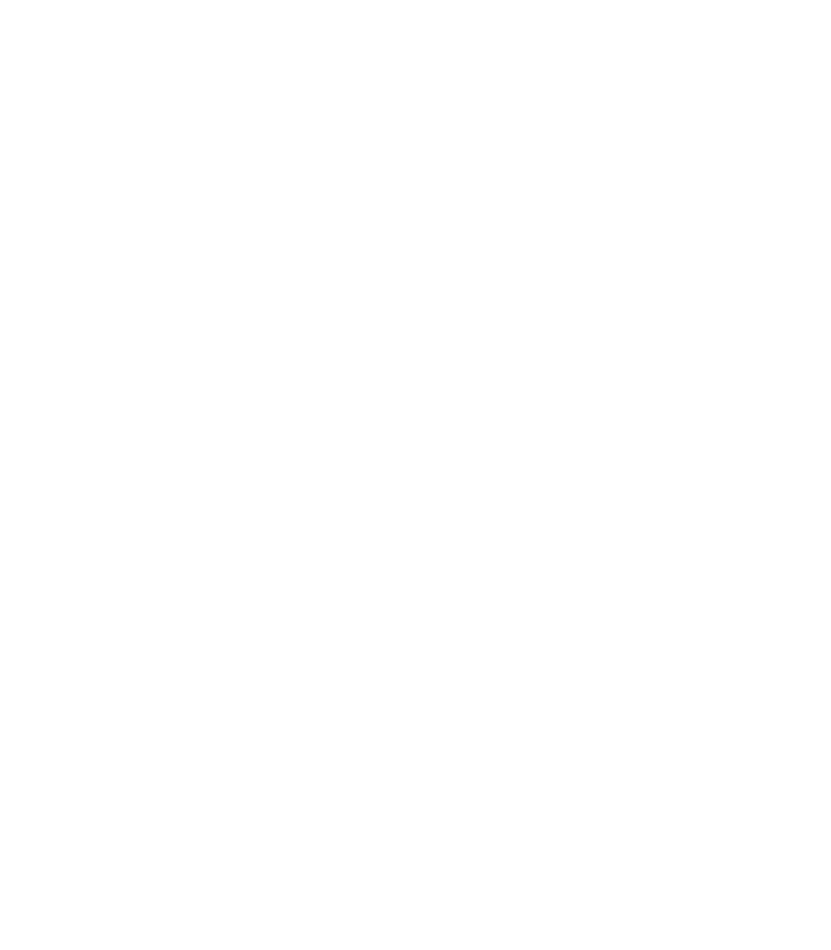
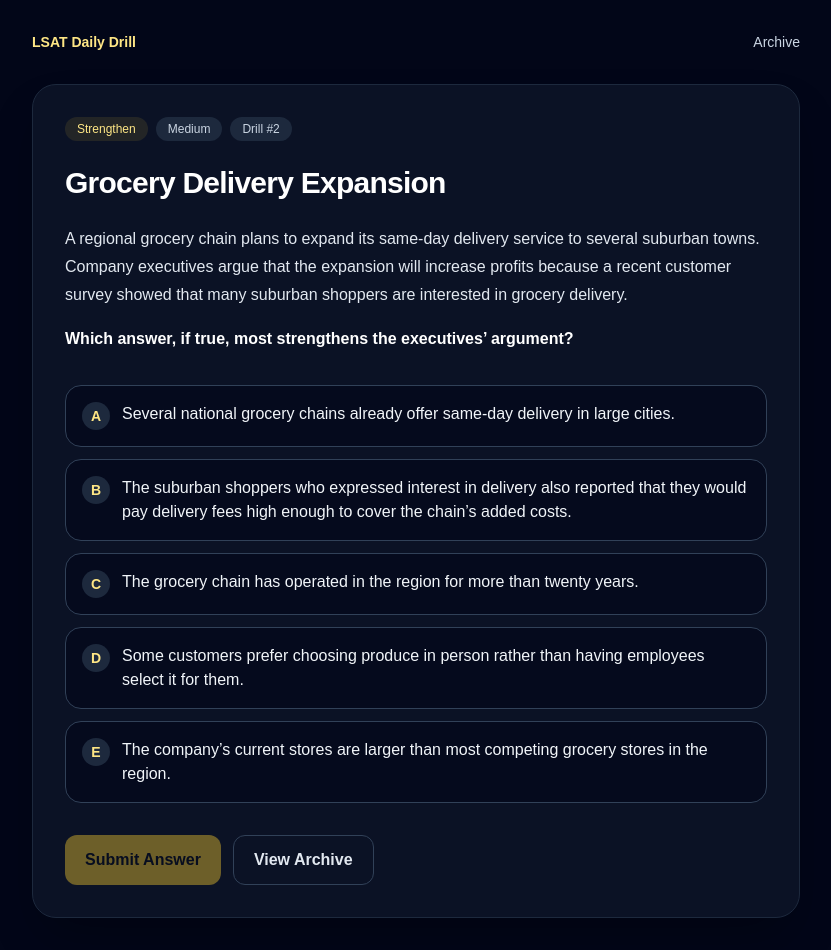
Before and after one commit to palanichocku/lsat-daily-drill, a Next.js app: page /drill/grocery-delivery-expansion in a window 1280 px wide. Before the commit this address had no page. Shown: the whole page, without its empty margins (224-1055 px from the left). Before the commit the page ends 800 px from the top, so only its background shows below. Built offline with nearby package versions, Linux system fonts and the light colour scheme.

Commit message:
Add first five LSAT daily drills

```diff
--- a/src/data/questions.ts
+++ b/src/data/questions.ts
@@ -61,6 +61,162 @@ export const questions: LsatQuestion[] = [
       "When an argument explains a result with one cause, ask whether another cause could explain the same result. Assumption questions often require blocking an alternative explanation.",
     published: true,
   },
+  {
+    id: "grocery-delivery-expansion",
+    drillNumber: 2,
+    type: "Strengthen",
+    difficulty: "Medium",
+    title: "Grocery Delivery Expansion",
+    topic: "Business",
+    prompt:
+      "A regional grocery chain plans to expand its same-day delivery service to several suburban towns. Company executives argue that the expansion will increase profits because a recent customer survey showed that many suburban shoppers are interested in grocery delivery.",
+    stem: "Which answer, if true, most strengthens the executives’ argument?",
+    choices: [
+      {
+        letter: "A",
+        text: "Several national grocery chains already offer same-day delivery in large cities.",
+      },
+      {
+        letter: "B",
+        text: "The suburban shoppers who expressed interest in delivery also reported that they would pay delivery fees high enough to cover the chain’s added costs.",
+      },
+      {
+        letter: "C",
+        text: "The grocery chain has operated in the region for more than twenty years.",
+      },
+      {
+        letter: "D",
+        text: "Some customers prefer choosing produce in person rather than having employees select it for them.",
+      },
+      {
+        letter: "E",
+        text: "The company’s current stores are larger than most competing grocery stores in the region.",
+      },
+    ],
+    correctAnswer: "B",
+    explanation:
+      "The argument moves from customer interest to increased profits. But interest alone does not prove profitability. Choice B strengthens the argument because it connects demand to revenue that can cover added delivery costs.",
+    takeaway:
+      "For Strengthen questions, look for the answer that closes the biggest gap between the evidence and the conclusion.",
+    published: true,
+  },
+  {
+    id: "school-laptop-program",
+    drillNumber: 3,
+    type: "Weaken",
+    difficulty: "Medium",
+    title: "School Laptop Program",
+    topic: "Education policy",
+    prompt:
+      "A school district gave every high school student a laptop last year. Since then, the district’s average test scores have increased. Therefore, the laptop program caused students to learn more effectively.",
+    stem: "Which answer, if true, most weakens the argument?",
+    choices: [
+      {
+        letter: "A",
+        text: "Some students used their laptops for activities unrelated to schoolwork.",
+      },
+      {
+        letter: "B",
+        text: "The district also introduced a new test-preparation curriculum at the beginning of last year.",
+      },
+      {
+        letter: "C",
+        text: "Many teachers reported that students submitted assignments more quickly after receiving laptops.",
+      },
+      {
+        letter: "D",
+        text: "The laptop program cost less than district officials originally expected.",
+      },
+      {
+        letter: "E",
+        text: "Students in the district had used computer labs before the laptop program began.",
+      },
+    ],
+    correctAnswer: "B",
+    explanation:
+      "The argument assumes the laptop program caused the higher test scores. Choice B weakens the argument by introducing another major change that could explain the score increase: the new test-preparation curriculum.",
+    takeaway:
+      "For Weaken questions, attack the link between evidence and conclusion. Alternative causes are especially powerful in cause-and-effect arguments.",
+    published: true,
+  },
+  {
+    id: "museum-attendance",
+    drillNumber: 4,
+    type: "Inference",
+    difficulty: "Medium",
+    title: "Museum Attendance",
+    topic: "Culture and public programs",
+    prompt:
+      "The city museum offers free admission on the first Sunday of every month. On those Sundays, attendance is usually more than double the attendance on other Sundays. However, gift shop sales on free-admission Sundays are only slightly higher than gift shop sales on other Sundays.",
+    stem: "Which answer is most strongly supported by the statements above?",
+    choices: [
+      {
+        letter: "A",
+        text: "Most visitors on free-admission Sundays spend less in the gift shop, on average, than visitors on other Sundays.",
+      },
+      {
+        letter: "B",
+        text: "The museum should stop offering free admission on the first Sunday of each month.",
+      },
+      {
+        letter: "C",
+        text: "Visitors who come on free-admission Sundays are less interested in art than visitors who come on other Sundays.",
+      },
+      {
+        letter: "D",
+        text: "Gift shop sales are the museum’s largest source of revenue.",
+      },
+      {
+        letter: "E",
+        text: "The museum has fewer staff members working on free-admission Sundays than on other Sundays.",
+      },
+    ],
+    correctAnswer: "A",
+    explanation:
+      "Attendance more than doubles, but gift shop sales increase only slightly. That strongly suggests that the average gift shop spending per visitor is lower on free-admission Sundays than on other Sundays.",
+    takeaway:
+      "For Inference questions, do not reach beyond the facts. Pick the answer that must be true or is most strongly supported by the information given.",
+    published: true,
+  },
+  {
+    id: "remote-work-productivity",
+    drillNumber: 5,
+    type: "Flaw",
+    difficulty: "Medium",
+    title: "Remote Work Productivity",
+    topic: "Workplace policy",
+    prompt:
+      "A consulting firm found that employees working remotely completed 12% more client reports per month than employees working in the office. Therefore, remote work makes employees more productive.",
+    stem: "Which answer best describes a flaw in the argument?",
+    choices: [
+      {
+        letter: "A",
+        text: "The argument fails to consider whether employees assigned to remote work were already more productive before working remotely.",
+      },
+      {
+        letter: "B",
+        text: "The argument assumes that client reports are never useful unless they are completed quickly.",
+      },
+      {
+        letter: "C",
+        text: "The argument criticizes office workers rather than addressing the quality of their work.",
+      },
+      {
+        letter: "D",
+        text: "The argument treats a small increase in productivity as though it were a decrease.",
+      },
+      {
+        letter: "E",
+        text: "The argument concludes that remote work should be required for all employees in every industry.",
+      },
+    ],
+    correctAnswer: "A",
+    explanation:
+      "The argument compares remote workers with office workers and concludes that remote work caused higher productivity. But it does not rule out selection bias: maybe the employees who worked remotely were already more productive before the arrangement began.",
+    takeaway:
+      "For Flaw questions, ask what the argument failed to rule out. Comparisons often hide selection bias.",
+    published: true,
+  },
 ];
 
 export function getPublishedQuestions() {
```
